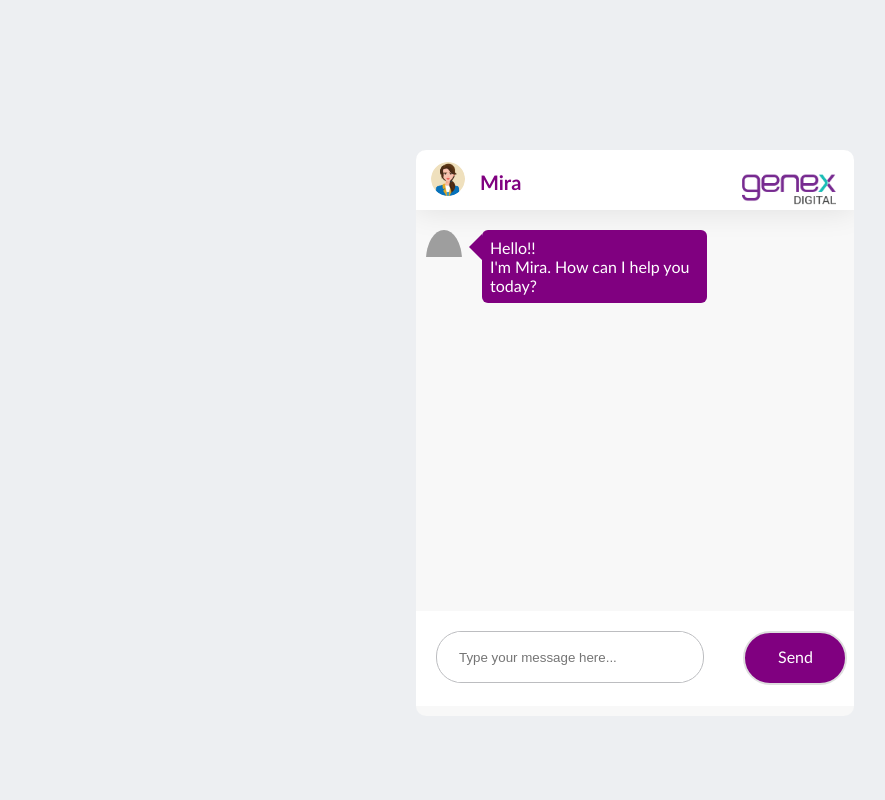
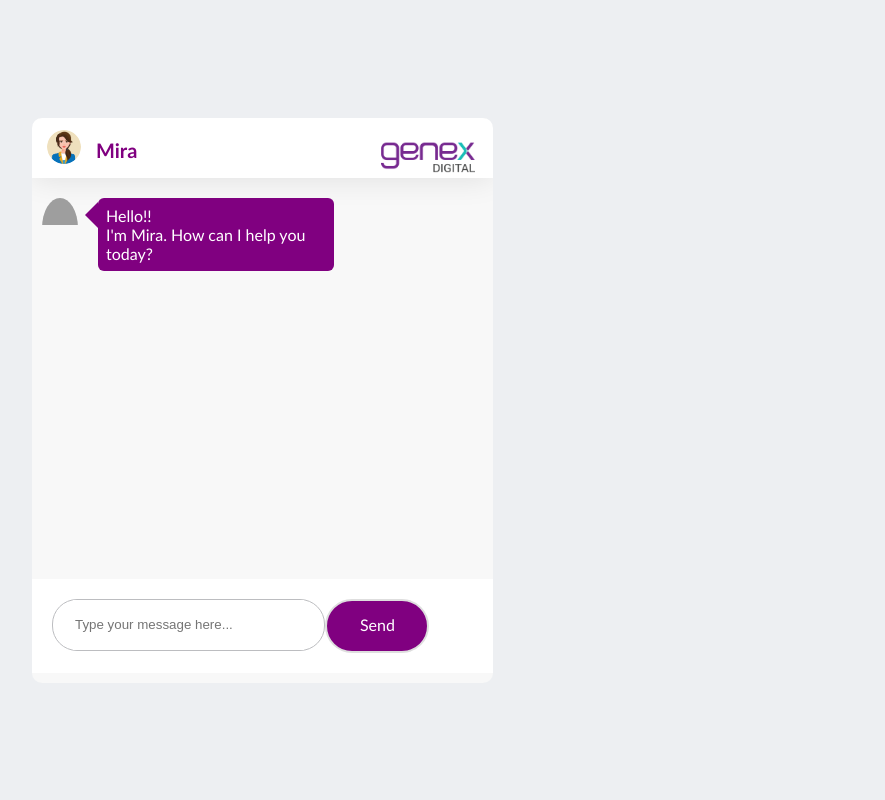
Before and after one commit to ShahariarRabby/chatbot_genex, a Flask app: page / in a window 1280 px wide. Shown: the whole page, without its empty margins (352-1237 px from the left). Run offline with Flask 2, Linux system fonts and the light colour scheme; data that the repository does not hold is empty; some libraries are stand-ins or nearby versions; grey boxes are pictures that could not be loaded.

Commit message:
UI Updated

```diff
--- a/static/styles/myCSS.css
+++ b/static/styles/myCSS.css
@@ -7,7 +7,14 @@
   padding-left:65%;
   padding-right:2%
 }
-
+.main-chat{
+  width: 40%;
+  margin: 0 auto;
+  display: flex;
+    align-items: center;
+    vertical-align: middle;
+    height: 100%;
+}
 .logo{
   width: 100px;
   margin-right: 15px;
@@ -32,7 +39,7 @@ body {
   background-color: #edeff2;
   font-family: calibri, sans-serif;
   margin:0;
-  height: 95vh;
+  height: 100vh;
 }
 a {
   color:white;
@@ -43,7 +50,7 @@ a {
   /*max-width: 800px;*/
   /*height: 500px;*/
   width:90%;
-  height:900%;
+  height:auto;
   border-radius: 10px;
   background-color: #fff;
   /*left: 50%;*/
@@ -210,7 +217,7 @@ background-color:#800080;
 
 .bottom_wrapper {
   position: relative;
-  width:94%;
+  display: flex;
   background-color: #fff;
   padding: 20px 20px;
 }
--- a/templates/index.html
+++ b/templates/index.html
@@ -2,12 +2,13 @@
 <html>
 <head>
     <link rel="stylesheet" type="text/css" href="{{ url_for('static',filename='styles/myCSS.css') }}">
+    <!-- <link rel="stylesheet" href="/Users/salmanhaydar/workon/chatbot/static/styles/myCSS.css"> -->
   <!-- <link rel="stylesheet" type="text/css" href="../static/styles/myCSS.css"> -->
 	<link rel="shortcut icon" type="image/png" href=" {{ url_for('static',filename='img/favicon.png') }}")>
     <title>Genex Digital</title>
 </head>
 <body link="white">
-<div style="padding-top:150px; padding-left:60%; padding-right:2%">
+<div class="main-chat">
 
 <div class="chat_window">
 
@@ -26,7 +27,7 @@
 		<!-- <div class="title">Genex Chatbot</div> -->
 	</div>
 
-	<ul class="messages"></ul>
+  <ul class="messages"></ul>
 
 	<div class="bottom_wrapper clearfix">
 		<div class="message_input_wrapper">
```
Also changed, not shown: 2 other files.
